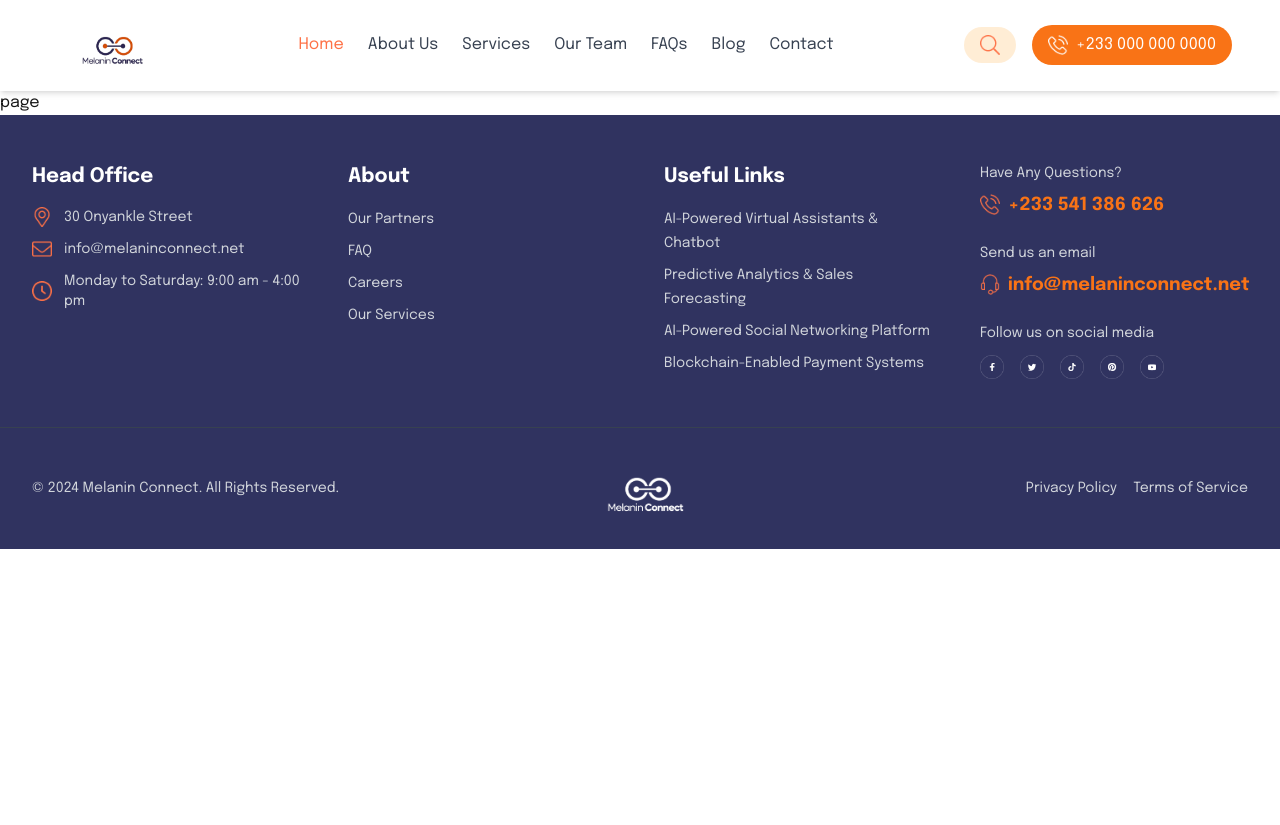
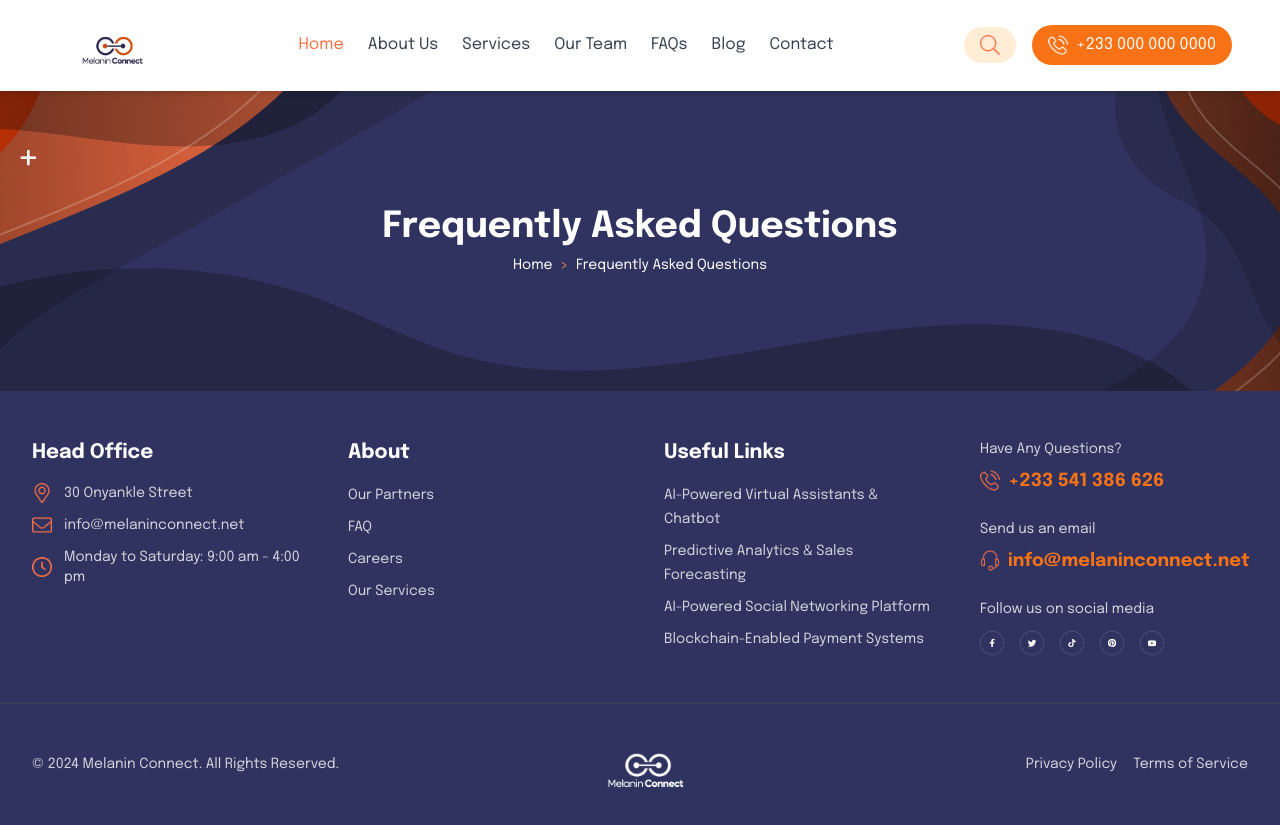
Before and after one commit to Melanin-Connect/melanin-frontend, a Next.js app: page /faqs in a window 1280 px wide. Before the commit the page ends 800 px from the top, so only its background shows below. Built offline with nearby package versions, Linux system fonts and the light colour scheme.

Commit message:
navigation

```diff
--- a/app/about/page.tsx
+++ b/app/about/page.tsx
@@ -1,9 +1,14 @@
-import React from 'react'
+import React from "react";
+import Breadcrumb from "../components/common/Breadcrumb";
+
 
 const page = () => {
   return (
-    <div>page</div>
-  )
-}
+    <div>
+      <Breadcrumb title="About" />
 
-export default page
+    </div>
+  );
+};
+
+export default page;
--- a/app/blog/page.tsx
+++ b/app/blog/page.tsx
@@ -1,9 +1,14 @@
-import React from 'react'
+import React from "react";
+import Breadcrumb from "../components/common/Breadcrumb";
+
 
 const page = () => {
   return (
-    <div>page</div>
-  )
-}
+    <div>
+      <Breadcrumb title="blog" />
 
-export default page
+    </div>
+  );
+};
+
+export default page;
--- a/app/components/Navbar/mobileView.tsx
+++ b/app/components/Navbar/mobileView.tsx
@@ -32,22 +32,22 @@ const MobileMenu: React.FC<MobileMenuProps> = ({ isOpen }) => {
           <Link href="/" className="text-gray-700 hover:text-orange-500 transition">
             Home
           </Link>
-          <Link href="#about" className="text-gray-700 hover:text-orange-500 transition">
+          <Link href="/about" className="text-gray-700 hover:text-orange-500 transition">
             About Us
           </Link>
-          <Link href="#services" className="text-gray-700 hover:text-orange-500 transition">
+          <Link href="/services" className="text-gray-700 hover:text-orange-500 transition">
             Services
           </Link>
-          <Link href="#team" className="text-gray-700 hover:text-orange-500 transition">
+          <Link href="/team" className="text-gray-700 hover:text-orange-500 transition">
             Our Team
           </Link>
-          <Link href="#faqs" className="text-gray-700 hover:text-orange-500 transition">
+          <Link href="/faqs" className="text-gray-700 hover:text-orange-500 transition">
             FAQs
           </Link>
-          <Link href="#blog" className="text-gray-700 hover:text-orange-500 transition">
+          <Link href="/blog" className="text-gray-700 hover:text-orange-500 transition">
             Blog
           </Link>
-          <Link href="#contact" className="text-gray-700 hover:text-orange-500 transition">
+          <Link href="/contact" className="text-gray-700 hover:text-orange-500 transition">
             Contact
           </Link>
           <Link
--- a/app/components/Navbar/navbar.tsx
+++ b/app/components/Navbar/navbar.tsx
@@ -8,6 +8,7 @@ import Call from '@/public/assets/call.png';
 import Menu from '@/public/assets/Menu.png';
 import Close from '@/public/assets/close.png'
 import Search from '@/public/assets/search.png'
+
 
 const Header: React.FC = () => {
   const [isMenuOpen, setIsMenuOpen] = useState(false);
@@ -32,22 +33,22 @@ const Header: React.FC = () => {
             <Link href="/" className="text-[#FE7146]">
               Home
             </Link>
-            <Link href="#about" className="hover:text-orange-500 transition">
+            <Link href="/about" className="hover:text-orange-500 transition">
               About Us
             </Link>
-            <Link href="#services" className="hover:text-orange-500 transition">
+            <Link href="/services" className="hover:text-orange-500 transition">
               Services
             </Link>
-            <Link href="#team" className="hover:text-orange-500 transition">
+            <Link href="/team" className="hover:text-orange-500 transition">
               Our Team
             </Link>
-            <Link href="#faqs" className="hover:text-orange-500 transition">
+            <Link href="/faqs" className="hover:text-orange-500 transition">
               FAQs
             </Link>
-            <Link href="#blog" className="hover:text-orange-500 transition">
+            <Link href="/blog" className="hover:text-orange-500 transition">
               Blog
             </Link>
-            <Link href="#contact" className="hover:text-orange-500 transition">
+            <Link href="/contact" className="hover:text-orange-500 transition">
               Contact
             </Link>
           </nav>
--- /dev/null
+++ b/app/components/common/Breadcrumb.tsx
@@ -0,0 +1,29 @@
+import React from "react";
+import Image from "next/image";
+import BreadcrumbBg from "@/public/assets/Breadcrumb.png"
+
+interface BreadcrumbProps {
+  title: string;
+}
+
+const Breadcrumb = ({ title }: BreadcrumbProps) => {
+  return (
+    <div className="relative  h-[300px] bg-cover bg-center">
+      <Image
+        src={BreadcrumbBg}
+        alt="Breadcrumb Background"
+        layout="fill"
+        objectFit="cover"
+        className="z-0"
+      />
+      <div className="relative z-10 text-center text-white flex justify-center items-center h-full flex-col">
+        <h1 className="text-4xl font-bold mb-2">{title}</h1>
+        <p className="text-sm">
+          Home <span className="text-orange-400 mx-1">{">"}</span> {title}
+        </p>
+      </div>
+    </div>
+  );
+};
+
+export default Breadcrumb;
--- a/app/components/common/partners.tsx
+++ b/app/components/common/partners.tsx
@@ -9,13 +9,13 @@ import fiba from "@/public/logos/Vector.png"
 import Image from "next/image";
 
 const logos = [
-  { src: forbs, alt: "Forbes" },
-  { src: gosport, alt: "Go Sport" },
-  { src: sodicam, alt: "Sodicam" },
-  { src: daignostics, alt: "Diagnostics" },
-  { src: itv, alt: "ITV" },
-  { src: nrik, alt: "Nrik" },
-  { src: fiba, alt: "FIBA" },
+  { src: forbs, alt: "Forbes", width: 144, height: 80 },
+  { src: gosport, alt: "Go Sport", width: 144, height: 80 },
+  { src: sodicam, alt: "Sodicam", width: 144, height: 80 },
+  { src: daignostics, alt: "Diagnostics", width: 144, height: 80 },
+  { src: itv, alt: "ITV", width: 144, height: 80 },
+  { src: nrik, alt: "Nrik", width: 144, height: 80 },
+  { src: fiba, alt: "FIBA", width: 144, height: 80 },
 ];
 
 const LogoSection: React.FC = () => {
@@ -31,8 +31,8 @@ const LogoSection: React.FC = () => {
               <Image
                 src={typeof logo.src === 'string' ? logo.src : logo.src.src}
                 alt={logo.alt}
-                width={144}
-                height={80}
+                width={logo.width}
+                height={logo.height}
                 className="max-w-full max-h-full object-contain"
               />
             </div>
--- a/app/contact/page.tsx
+++ b/app/contact/page.tsx
@@ -1,9 +1,14 @@
-import React from 'react'
+import React from "react";
+import Breadcrumb from "../components/common/Breadcrumb";
 
-const Contact = () => {
+
+const page = () => {
   return (
-    <div>Contact</div>
-  )
-}
+    <div>
+      <Breadcrumb title="contact" />
 
-export default Contact
+    </div>
+  );
+};
+
+export default page;
--- a/app/faqs/page.tsx
+++ b/app/faqs/page.tsx
@@ -1,9 +1,14 @@
-import React from 'react'
+import React from "react";
+import Breadcrumb from "../components/common/Breadcrumb";
+
 
 const page = () => {
   return (
-    <div>page</div>
-  )
-}
+    <div>
+      <Breadcrumb title="Frequently Asked Questions" />
 
-export default page
+    </div>
+  );
+};
+
+export default page;
--- a/app/home/page.tsx
+++ /dev/null
@@ -1,9 +0,0 @@
-import React from 'react'
-
-const page = () => {
-  return (
-    <div>page</div>
-  )
-}
-
-export default page
--- a/app/services/page.tsx
+++ b/app/services/page.tsx
@@ -1,9 +1,13 @@
-import React from 'react'
+import React from "react";
+import Breadcrumb from "../components/common/Breadcrumb";
+
 
 const page = () => {
   return (
-    <div>services page</div>
-  )
-}
+    <div>
+      <Breadcrumb title="AI-Powered Virtual Assistants & Chatbots" />
+    </div>
+  );
+};
 
-export default page
+export default page;
--- a/app/team/page.tsx
+++ b/app/team/page.tsx
@@ -1,9 +1,14 @@
-import React from 'react'
+import React from "react";
+import Breadcrumb from "../components/common/Breadcrumb";
+
 
 const page = () => {
   return (
-    <div>team page</div>
-  )
-}
+    <div>
+      <Breadcrumb title="Professional Our Team" />
 
-export default page
+    </div>
+  );
+};
+
+export default page;
```
Also changed, not shown: public/assets/Breadcrumb.png (added).
